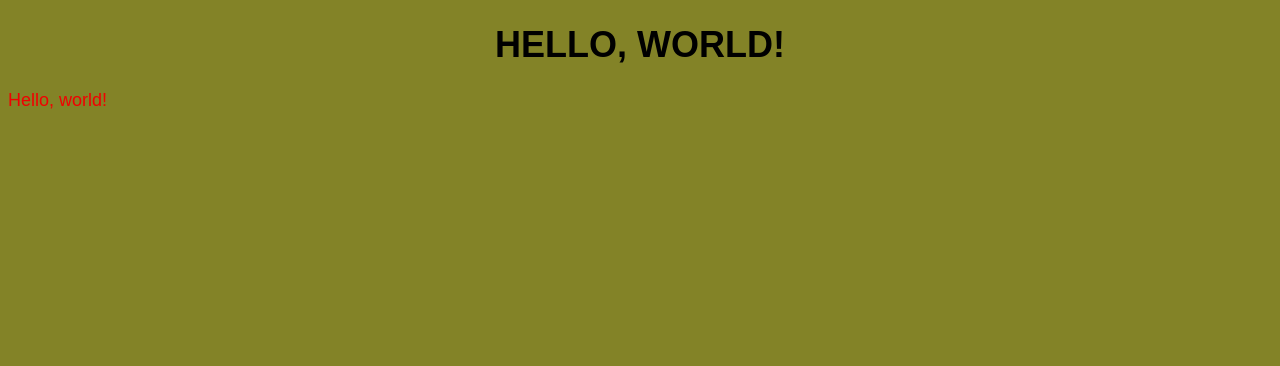
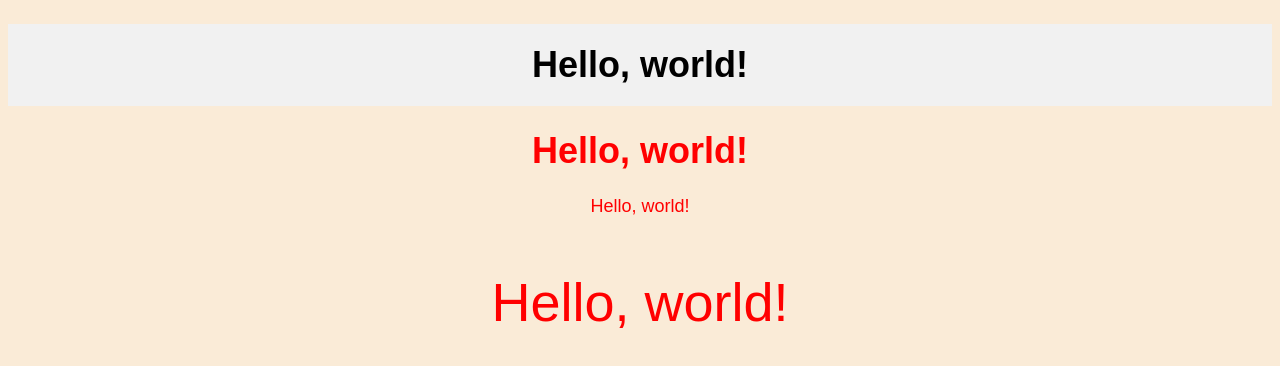
Before and after one commit to HJHJ312/Portfolio, a plain HTML site: page index.html in a window 1280 px wide. Drawn offline with Linux system fonts and the light colour scheme.

Commit message:
Update paragraph font

```diff
--- a/css/style.css
+++ b/css/style.css
@@ -1,14 +1,20 @@
-@import url("css/layout.css");
-@import url("css/color.css");
 body{
-      background-color: #838327;
+      background-color: antiquewhite;
       font: 18px Arial, sans-serif;
 }
 
-h1{
-      color: black;
+.center {
       text-align: center;
-      text-transform: uppercase;
+      color: red;
 }
 
-p {color: rgb(241, 1, 1);}
+.large {
+      font-size: 300%;
+}
+
+/* Style the header */
+.header {
+      background-color: #f1f1f1;
+      padding: 20px;
+      text-align: center;
+}
--- a/index.html
+++ b/index.html
@@ -3,11 +3,12 @@
   <head>
     <title>Hello, world!</title>
     <link rel="stylesheet" href="css/style.css">
-
+    <h1 class="header">Hello, world!</h1>
   </head>
   <body>
-    <h1>Hello, world!</h1>
-    <p id="error" >Hello, world!</p>
+    <h1 class="center">Hello, world!</h1>
+    <p class="center" >Hello, world!</p>
+    <p class="center large" >Hello, world!</p>
 
 
   </body>
```
